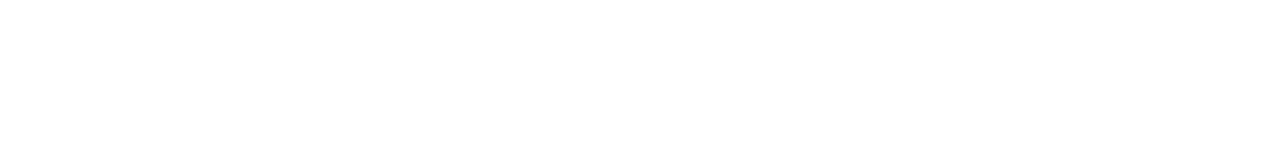
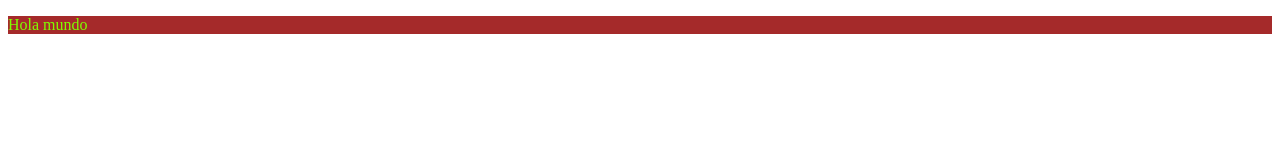
Before and after one commit to Andres2528/pruebapaginaweb, a plain HTML site: page index.html in a window 1280 px wide. Drawn offline with Linux system fonts and the light colour scheme.

Commit message:
Se agregan estilos

```diff
--- a/estilos.css
+++ b/estilos.css
@@ -0,0 +1,4 @@
+.ejemplo{
+    background-color: brown;
+    color: chartreuse;
+}
--- a/index.html
+++ b/index.html
@@ -2,13 +2,15 @@
 
 <html lang="es">
 <head>
-<meta charset="utf-8">
+<meta charset="utf-8" content="text/html">
 <title>Andres Camilo Ortega Muñoz</title>
-
+<link rel="stylesheet" type="text/css" href="/estilos.css">
 </head>
 
 <body>
-
+    <div class="ejemplo">
+        <p>Hola mundo</p>
+    </div>
 </body>
 
 </html>
```
